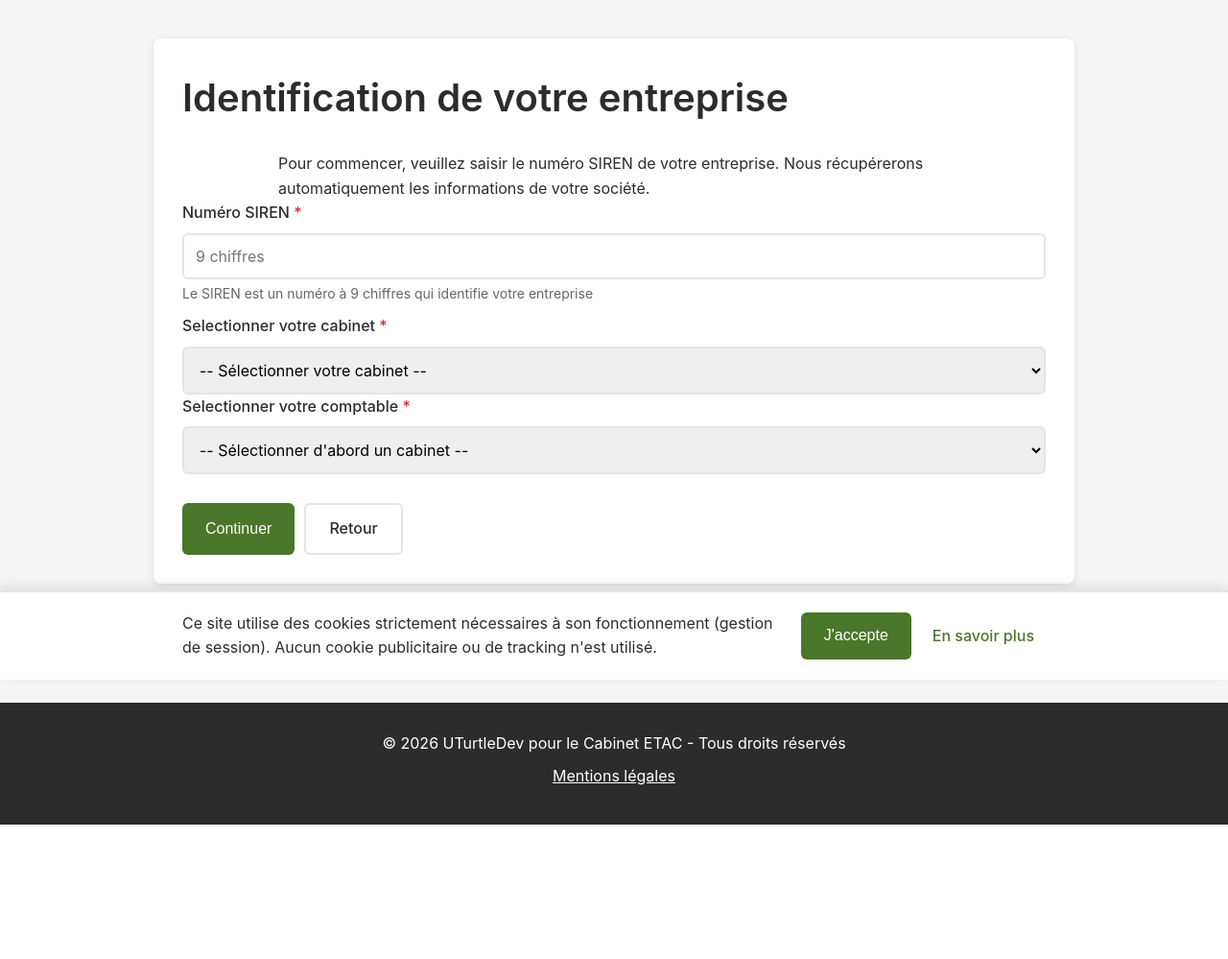
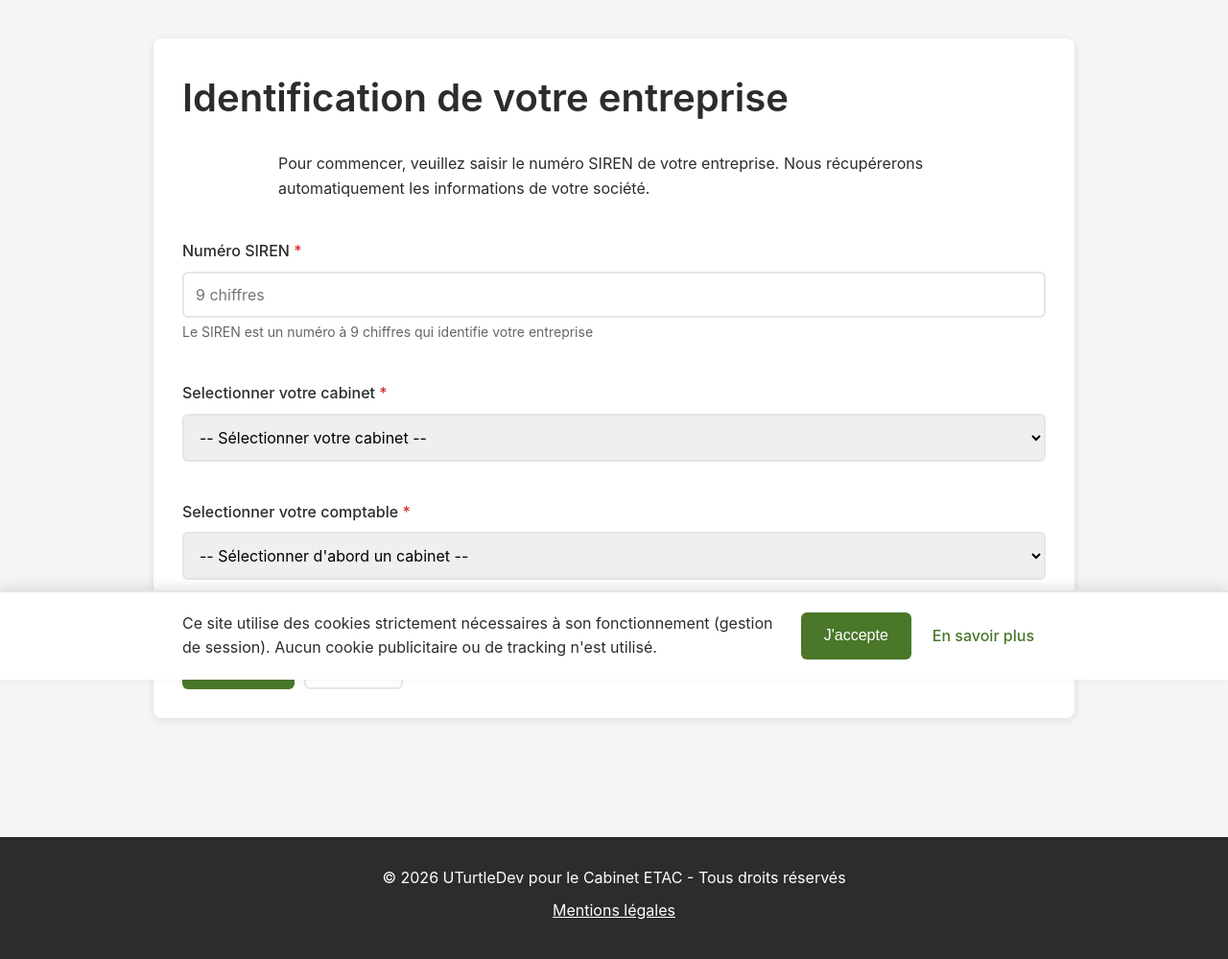
Before and after one commit to UTurtleDev/Etac, a Django app: page /client/identification/ in a window 1280 px wide. Shown: the part 92-1091 px from the top of the page at 96% size. Before the commit the page ends 951 px from the top, so only its background shows below. Run offline with Django 5.2, Linux system fonts and the light colour scheme; some libraries are stand-ins or nearby versions.

Commit message:
modif css label

```diff
--- a/static/questionnaires/css/styles.css
+++ b/static/questionnaires/css/styles.css
@@ -250,6 +250,7 @@ a:hover {
 
 label {
     display: block;
+    margin-top: 40px;
     margin-bottom: 8px;
     font-weight: 500;
     color: var(--gris-fonce);
@@ -297,7 +298,7 @@ select.error {
 .form-actions {
     display: flex;
     gap: 10px;
-    margin-top: 30px;
+    margin-top: 60px;
 }
 
 /* Radio et Checkboxes */
```
